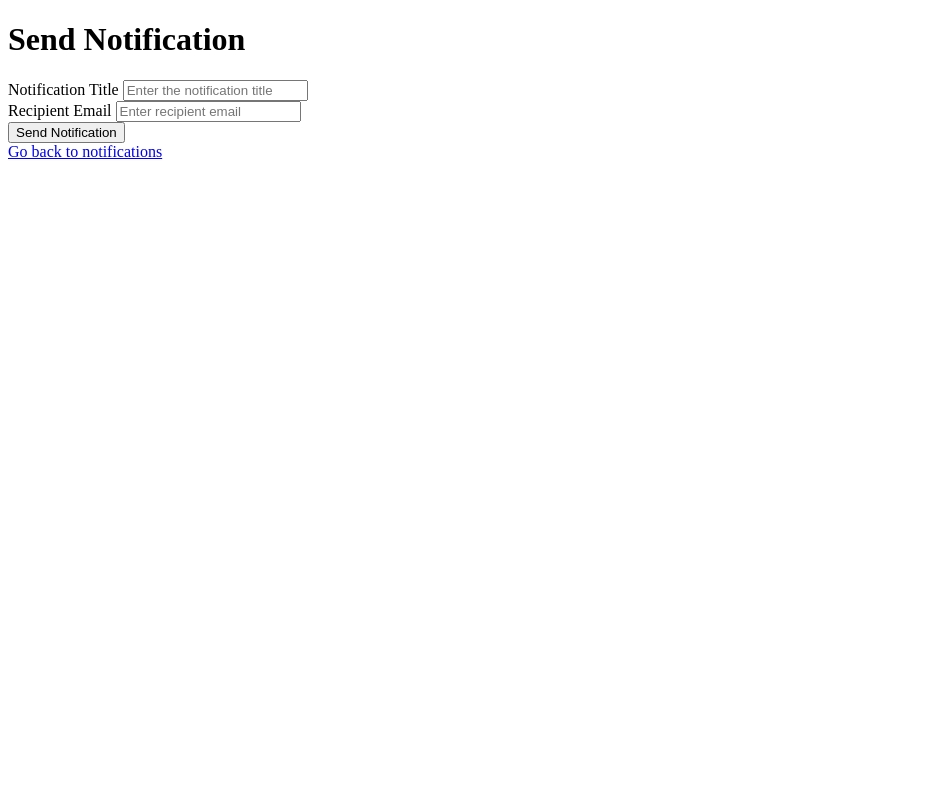
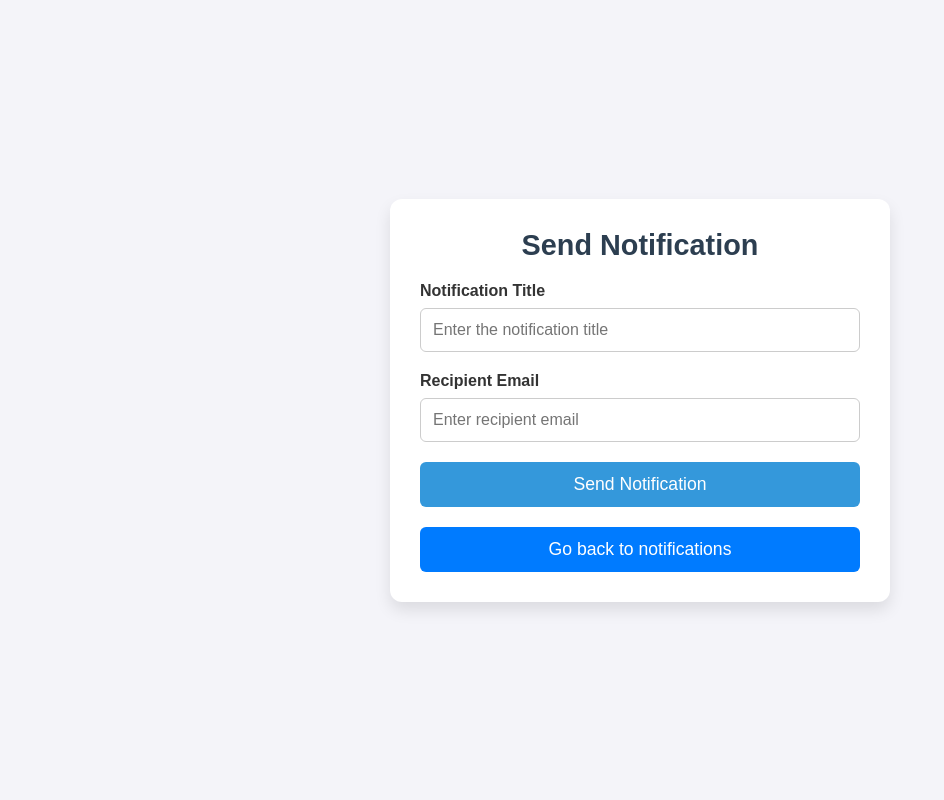
Before and after one commit to Connor-Gregor/TAScheduler, a Django app: page /send-notifications/ in a window 1280 px wide. Shown: the whole page, without its empty margins (0-944 px from the left). Run offline with Django 5.2, Linux system fonts and the light colour scheme; a user stored in the database is signed in.

Commit message:
Update send_notifications.html

```diff
--- a/templates/instructor/send_notifications.html
+++ b/templates/instructor/send_notifications.html
@@ -4,29 +4,147 @@
     <meta charset="UTF-8">
     <meta name="viewport" content="width=device-width, initial-scale=1.0">
     <title>Send Notification</title>
+    <style>
+
+        * {
+            margin: 0;
+            padding: 0;
+            box-sizing: border-box;
+        }
+
+        body {
+            font-family: 'Arial', sans-serif;
+            background-color: #f4f4f9;
+            color: #333;
+            display: flex;
+            justify-content: center;
+            align-items: center;
+            min-height: 100vh;
+            padding: 20px;
+        }
+
+        .container {
+            background: #fff;
+            border-radius: 12px;
+            box-shadow: 0 8px 16px rgba(0, 0, 0, 0.1);
+            max-width: 500px;
+            width: 100%;
+            padding: 30px;
+            text-align: center;
+        }
+
+        h1 {
+            font-size: 1.8rem;
+            color: #2c3e50;
+            margin-bottom: 20px;
+        }
+
+        label {
+            display: block;
+            font-weight: bold;
+            margin-bottom: 8px;
+            font-size: 1rem;
+            text-align: left;
+        }
+
+        input {
+            width: 100%;
+            padding: 12px;
+            margin-bottom: 20px;
+            border: 1px solid #ccc;
+            border-radius: 6px;
+            font-size: 1rem;
+        }
+
+        input:focus {
+            border-color: #3498db;
+            outline: none;
+        }
+
+        button {
+            width: 100%;
+            padding: 12px;
+            background-color: #3498db;
+            color: white;
+            border: none;
+            border-radius: 6px;
+            font-size: 1.1rem;
+            cursor: pointer;
+            transition: background-color 0.3s ease;
+        }
+
+        button:hover {
+            background-color: #2980b9;
+        }
+
+        .back-link {
+            display: block;
+            width: 100%;
+            margin-top: 20px;
+            padding: 12px;
+            background-color: #007bff;
+            color: white;
+            text-decoration: none;
+            text-align: center;
+            border-radius: 6px;
+            font-size: 1.1rem;
+            transition: background-color 0.3s ease;
+        }
+
+        .back-link:hover {
+            background-color: #0056b3;
+        }
+
+        .error-messages {
+            margin-top: 20px;
+            color: red;
+            font-size: 0.9rem;
+            text-align: center;
+        }
+
+        @media (max-width: 768px) {
+            .container {
+                padding: 20px;
+            }
+
+            h1 {
+                font-size: 1.5rem;
+            }
+
+            button, .back-link {
+                padding: 10px;
+            }
+        }
+    </style>
 </head>
 <body>
+    <div class="container">
         <h1>Send Notification</h1>
 
-
-
+        <!-- Notification Form -->
         <form method="POST">
             {% csrf_token %}
+
             <label for="title">Notification Title</label>
-        <input type="text" id="title" name="title" placeholder="Enter the notification title" required><br>
+            <input type="text" id="title" name="title" placeholder="Enter the notification title" required>
 
             <label for="recipient_email">Recipient Email</label>
-        <input type="email" id="recipient_email" name="recipient_email" placeholder="Enter recipient email" required><br>
+            <input type="email" id="recipient_email" name="recipient_email" placeholder="Enter recipient email" required>
 
             <button type="submit">Send Notification</button>
         </form>
 
-    <a href="{% url 'notifications' %}">Go back to notifications</a>
-    <!-- Display error messages -->
+        <!-- Back to Notifications Link -->
+        <a href="{% url 'notifications' %}" class="back-link">Go back to notifications</a>
+
+        <!-- Error Messages -->
         {% if messages %}
+            <div class="error-messages">
                 {% for message in messages %}
                     <p>{{ message }}</p>
                 {% endfor %}
+            </div>
         {% endif %}
+    </div>
 </body>
 </html>
```
Lines whose indentation alone changed are shown as unchanged.
